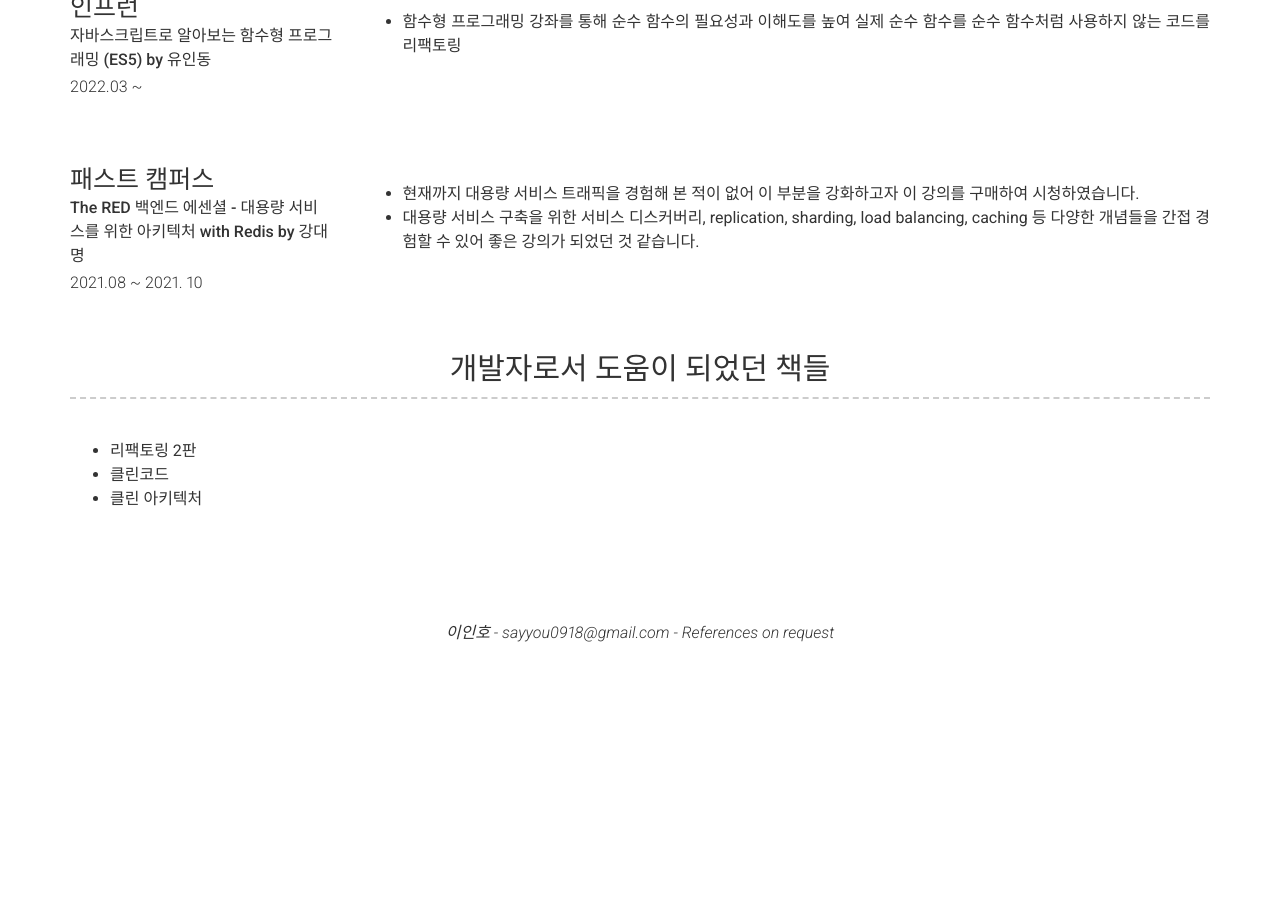
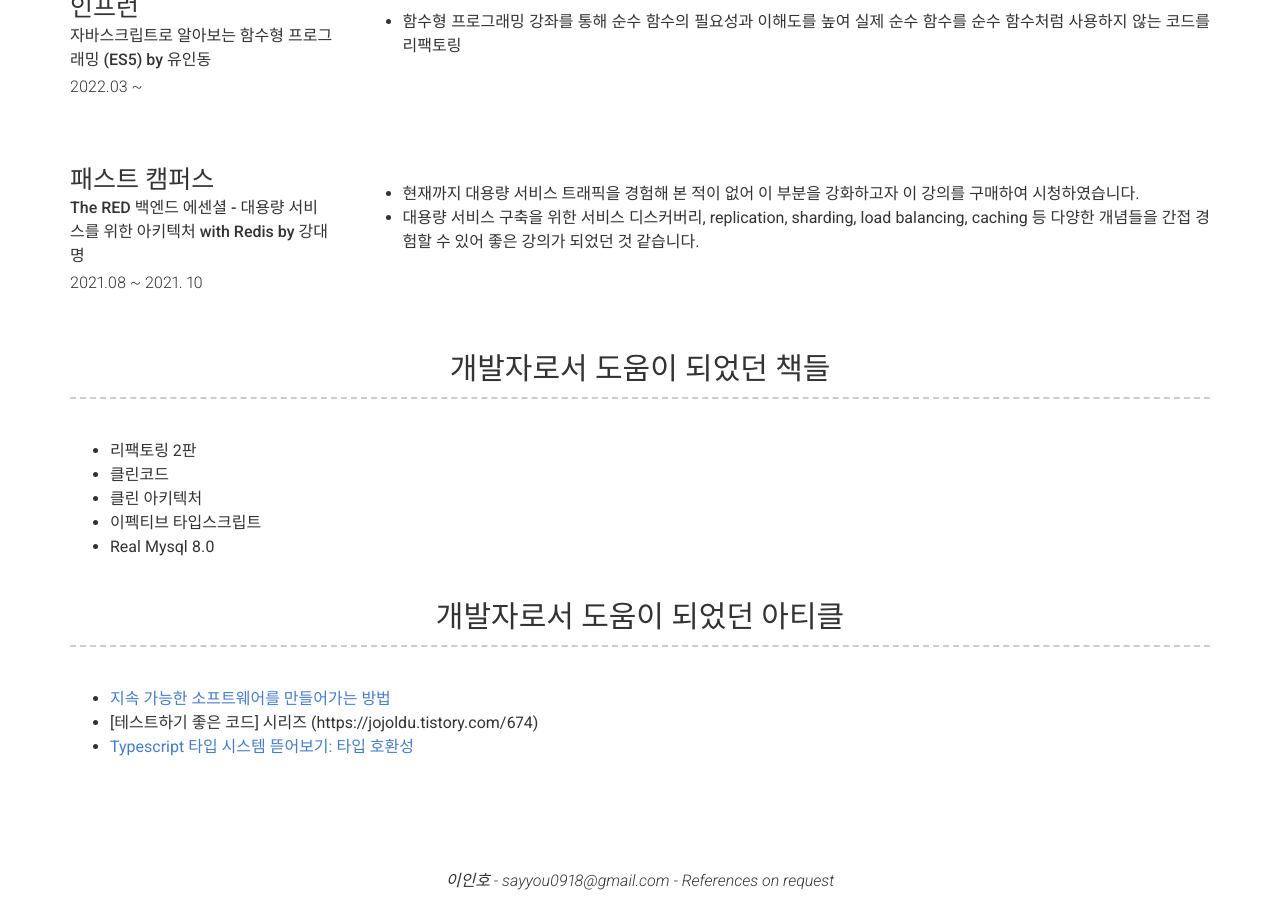
Before and after one commit to mystyle2006/mystyle2006.github.io, a Jekyll site: the page built from index.md, in a window 1280 px wide and 900 px high, scrolled down 3355 px. Built offline with Jekyll 4.4.1, drawn with Linux system fonts in a browser that asks for light colours; nearby versions of some CDN libraries; before the commit the page ends 4007 px from its top, so only the background shows below that; some of the changed text lies outside the part shown.

Commit message:
[feat] 개발자로서 도움이 되었던 아티클

```diff
--- a/_config.yml
+++ b/_config.yml
@@ -8,7 +8,7 @@ version: 2
 # Personal info
 name: 이인호
 title: >
-  Nodejs 백앤드 개발자 (업데이트: 22.07.09)
+  Nodejs 백앤드 개발자 (업데이트: 23. 07.02)
 email: sayyou0918@gmail.com
 website: https://dukkeobi.tistory.com/
 
@@ -293,6 +293,15 @@ content:
       - 리팩토링 2판
       - 클린코드
       - 클린 아키텍처
+      - 이펙티브 타입스크립트
+      - Real Mysql 8.0
+
+  - title: 개발자로서 도움이 되었던 아티클
+    layout: text
+    content: | # this will include new lines to allow paragraphs
+      - [지속 가능한 소프트웨어를 만들어가는 방법](https://geminikim.medium.com/%EC%A7%80%EC%86%8D-%EC%84%B1%EC%9E%A5-%EA%B0%80%EB%8A%A5%ED%95%9C-%EC%86%8C%ED%94%84%ED%8A%B8%EC%9B%A8%EC%96%B4%EB%A5%BC-%EB%A7%8C%EB%93%A4%EC%96%B4%EA%B0%80%EB%8A%94-%EB%B0%A9%EB%B2%95-97844c5dab63)
+      - [테스트하기 좋은 코드] 시리즈 (https://jojoldu.tistory.com/674)
+      - [Typescript 타입 시스템 뜯어보기: 타입 호환성](https://toss.tech/article/typescript-type-compatibility)
 
 # Footer
 footer_show_references: true
```
